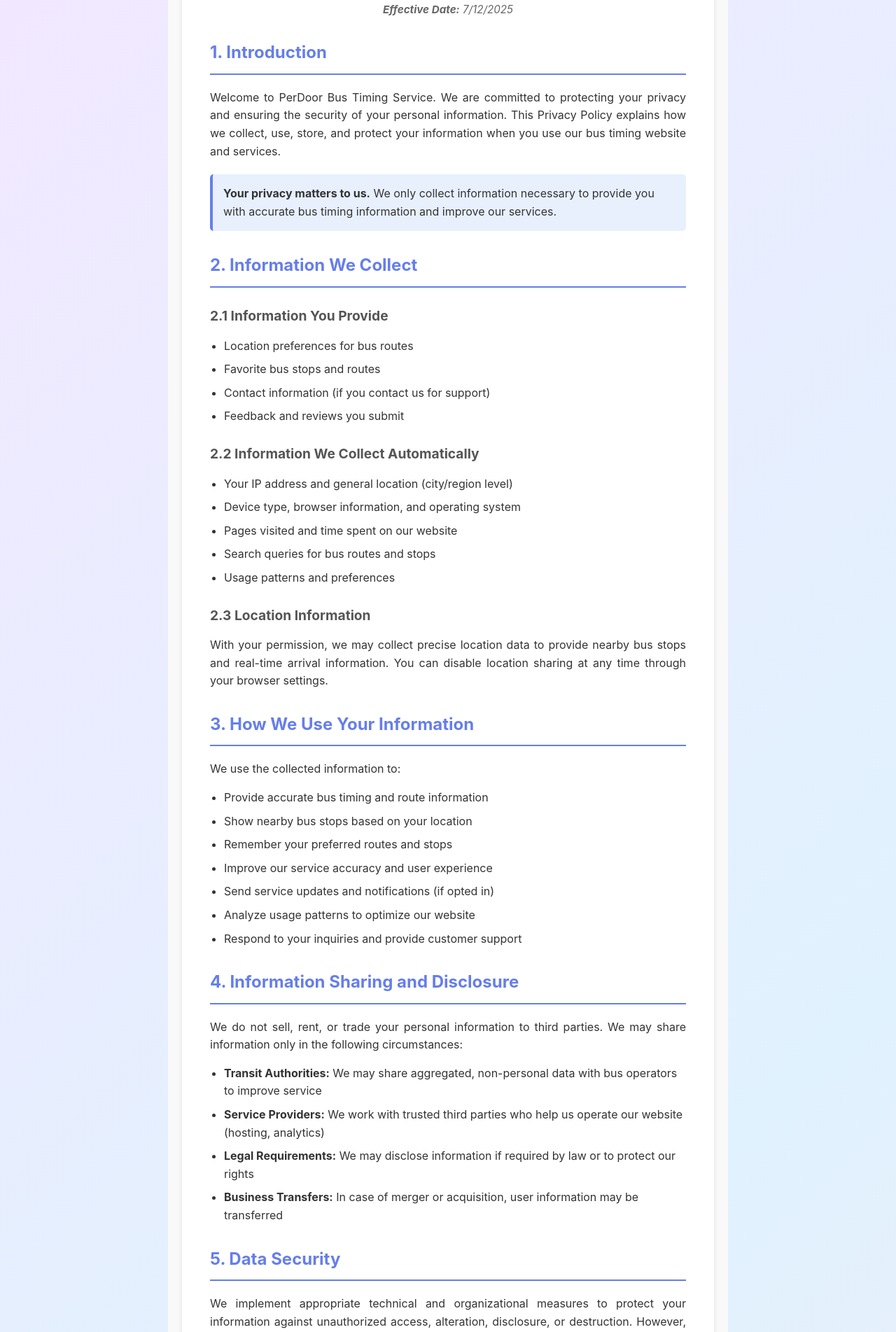
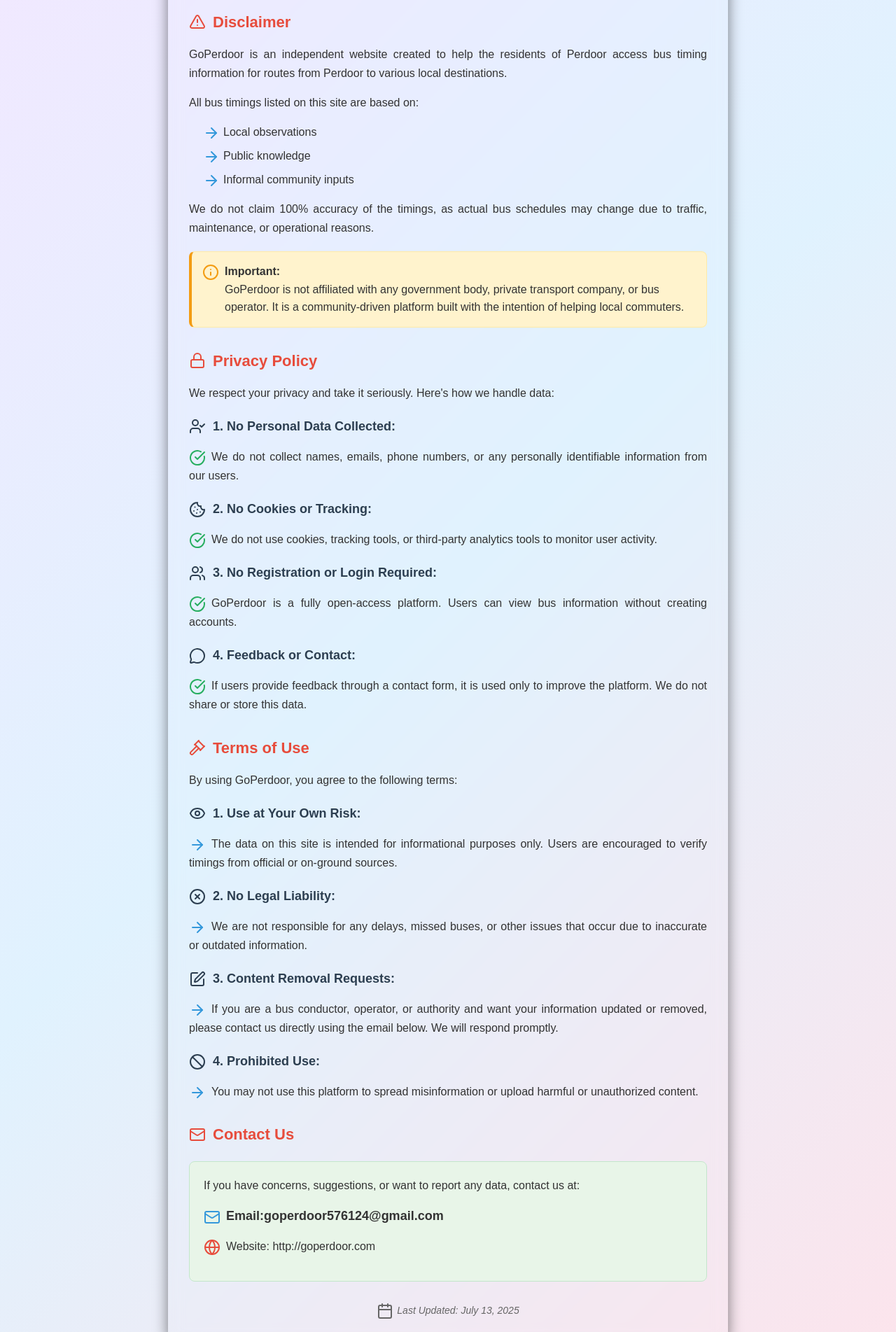
Before and after one commit to goperdoor/bus, a React (Create React App) app in the folder frontend/: page /PrivacyPolicy in a window 1280 px wide. Shown: the part 260-2163 px from the top of the page at 70% size. Built offline with nearby package versions, Linux system fonts and the light colour scheme.

Commit message:
Update PrivacyPolicy.js

```diff
--- a/frontend/src/Pages/PrivacyPolicy.js
+++ b/frontend/src/Pages/PrivacyPolicy.js
@@ -1,297 +1,281 @@
 import React from 'react';
+import { Shield, Lock, Gavel, Mail, Phone, Globe, AlertTriangle, Users, Eye, Cookie, UserCheck, MessageCircle, XCircle, Edit, Ban, Calendar, CheckCircle, ArrowRight, Info } from 'lucide-react';
 
-const PrivacyPolicy = () => {
+const LegalPage = () => {
+  const mainStyle = {
+    background: 'linear-gradient(135deg, rgb(243, 231, 255) 0%, rgb(224, 242, 254) 50%, rgb(252, 228, 236) 100%)',
+    minHeight: '100vh',
+    padding: window.innerWidth <= 768 ? '10px' : '20px',
+    fontFamily: 'Arial, sans-serif',
+    lineHeight: '1.6',
+    color: '#333'
+  };
+
+  const containerStyle = {
+    maxWidth: '800px',
+    margin: '0 auto',
+    marginTop: window.innerWidth <= 768 ? '100px' : '90px',
+
+    padding: window.innerWidth <= 768 ? '15px' : window.innerWidth <= 1024 ? '20px' : '30px',
+    borderRadius: window.innerWidth <= 768 ? '8px' : '12px',
+    boxShadow: '0 4px 20px rgba(0, 0, 0, 0.5)',
+    backdropFilter: 'blur(10px)'
+  };
+
+  const titleStyle = {
+    fontSize: window.innerWidth <= 768 ? '20px' : window.innerWidth <= 1024 ? '24px' : '28px',
+    fontWeight: 'bold',
+    textAlign: 'center',
+    marginBottom: window.innerWidth <= 768 ? '20px' : '30px',
+    color: '#2c3e50',
+    borderBottom: '10px solid rgb(122 89 255)',
+
+    paddingBottom: '15px',
+    display: 'flex',
+    flexDirection: window.innerWidth <= 768 ? 'column' : 'row',
+    alignItems: 'center',
+    justifyContent: 'center',
+    gap: window.innerWidth <= 768 ? '5px' : '10px',
+    flexWrap: 'wrap',
+
+  };
+
+  const sectionTitleStyle = {
+    fontSize: window.innerWidth <= 768 ? '18px' : window.innerWidth <= 1024 ? '20px' : '22px',
+    fontWeight: 'bolder',
+    marginTop: window.innerWidth <= 768 ? '20px' : '30px',
+    marginBottom: '15px',
+    color: '#e74c3c',
+    display: 'flex',
+    alignItems: 'center',
+    gap: '10px',
+    flexWrap: 'wrap'
+
+  };
+
+  const textStyle = {
+    fontSize: window.innerWidth <= 768 ? '14px' : '16px',
+    marginBottom: '15px',
+    textAlign: window.innerWidth <= 768 ? 'left' : 'justify',
+    lineHeight: '1.7'
+  };
+
+  const listStyle = {
+    marginLeft: window.innerWidth <= 768 ? '10px' : '20px',
+    marginBottom: '15px'
+  };
+
+  const listItemStyle = {
+    marginBottom: '8px',
+    display: 'flex',
+    alignItems: 'flex-start',
+    gap: '5px',
+    fontSize: window.innerWidth <= 768 ? '14px' : '16px'
+  };
+
+  const highlightBoxStyle = {
+    backgroundColor: '#fff3cd',
+    border: '1px solid #ffeaa7',
+    borderRadius: '8px',
+    padding: window.innerWidth <= 768 ? '10px' : '15px',
+    margin: window.innerWidth <= 768 ? '15px 0' : '20px 0',
+    borderLeft: '4px solid #f39c12',
+    display: 'flex',
+    alignItems: 'flex-start',
+    gap: '8px',
+    fontSize: window.innerWidth <= 768 ? '14px' : '16px'
+  };
+
+  const contactBoxStyle = {
+    backgroundColor: '#e8f5e8',
+    border: '1px solid #c3e6cb',
+    borderRadius: '8px',
+    padding: window.innerWidth <= 768 ? '15px' : '20px',
+    margin: window.innerWidth <= 768 ? '15px 0' : '20px 0',
+    textAlign: 'center'
+  };
+
+  const lastUpdatedStyle = {
+    textAlign: 'center',
+    fontSize: window.innerWidth <= 768 ? '12px' : '14px',
+    color: '#666',
+    marginTop: window.innerWidth <= 768 ? '20px' : '30px',
+    fontStyle: 'italic',
+    display: 'flex',
+    alignItems: 'center',
+    justifyContent: 'center',
+    gap: '5px'
+  };
+
+  const iconStyle = {
+    fontSize: window.innerWidth <= 768 ? '16px' : '20px',
+    flexShrink: 0
+  };
+
   return (
-    <div className="privacy-container">
-      <style jsx>{`
-        .privacy-container {
-          max-width: 800px;
-          margin: 0 auto;
-          padding: 20px;
-          font-family: -apple-system, BlinkMacSystemFont, 'Segoe UI', Roboto, sans-serif;
-          line-height: 1.6;
-          color: #333;
-          background-color: #f9f9f9;
-        }
+    <div style={mainStyle}>
+      <div style={containerStyle}>
+        <h1 style={titleStyle}>
+          <Shield style={{...iconStyle, marginRight: window.innerWidth <= 768 ? '5px' : '10px'}} />
+          <span style={{wordBreak: 'break-word'}}>GoPerdoor – Privacy Policy, Disclaimer & Terms of Use</span>
+        </h1>
 
-        .header {
-          text-align: center;
-          margin-bottom: 40px;
-          padding: 30px 0;
-          background: linear-gradient(135deg, #667eea 0%, #764ba2 100%);
-          color: white;
-          border-radius: 10px;
-        }
+        <section>
+          <h2 style={sectionTitleStyle}>
+            <AlertTriangle style={iconStyle} />
+            <span>Disclaimer</span>
+          </h2>
+          <p style={textStyle}>
+GoPerdoor is an independent website created to help the residents of Perdoor access bus timing information for routes from Perdoor to various local destinations.          </p>
+          <p style={textStyle}>
+            All bus timings listed on this site are based on:
+          </p>
+          <ul style={listStyle}>
+            <li style={listItemStyle}>
+              <ArrowRight style={{...iconStyle, color: '#3498db', marginTop: '2px'}} />
+              <span>Local observations</span>
+            </li>
+            <li style={listItemStyle}>
+              <ArrowRight style={{...iconStyle, color: '#3498db', marginTop: '2px'}} />
+              <span>Public knowledge</span>
+            </li>
+            <li style={listItemStyle}>
+              <ArrowRight style={{...iconStyle, color: '#3498db', marginTop: '2px'}} />
+              <span>Informal community inputs</span>
+            </li>
+          </ul>
+          <p style={textStyle}>
+            We do not claim 100% accuracy of the timings, as actual bus schedules may change due to traffic, maintenance, or operational reasons.
+          </p>
+          <div style={highlightBoxStyle}>
+            <Info style={{...iconStyle, color: '#f39c12', marginTop: '2px'}} />
+            <div>
+              <strong>Important:</strong><br />
+              GoPerdoor is not affiliated with any government body, private transport company, or bus operator. It is a community-driven platform built with the intention of helping local commuters.
+            </div>
+          </div>
+        </section>
 
-        .header h1 {
-          margin: 0;
-          font-size: 2.5em;
-          font-weight: 700;
-        }
+        <section>
+          <h2 style={sectionTitleStyle}>
+            <Lock style={iconStyle} />
+            <span>Privacy Policy</span>
+          </h2>
+          <p style={textStyle}>
+            We respect your privacy and take it seriously. Here's how we handle data:
+          </p>
 
-        .header p {
-          margin: 10px 0 0 0;
-          font-size: 1.1em;
-          opacity: 0.9;
-        }
+          <h3 style={{...sectionTitleStyle, fontSize: window.innerWidth <= 768 ? '16px' : '18px', marginTop: '20px', color: '#2c3e50'}}>
+            <UserCheck style={{...iconStyle, fontSize: window.innerWidth <= 768 ? '14px' : '16px'}} />
+            <span>1. No Personal Data Collected:</span>
+          </h3>
+          <p style={textStyle}>
+            <CheckCircle style={{...iconStyle, color: '#27ae60', marginRight: '8px',marginBottom:'-8px'}} />
+            We do not collect names, emails, phone numbers, or any personally identifiable information from our users.
+          </p>
 
-        .content {
-          background: white;
-          padding: 40px;
-          border-radius: 10px;
-          box-shadow: 0 4px 6px rgba(0, 0, 0, 0.1);
-        }
+          <h3 style={{...sectionTitleStyle, fontSize: window.innerWidth <= 768 ? '16px' : '18px', marginTop: '20px', color: '#2c3e50'}}>
+            <Cookie style={{...iconStyle, fontSize: window.innerWidth <= 768 ? '14px' : '16px'}} />
+            <span>2. No Cookies or Tracking:</span>
+          </h3>
+          <p style={textStyle}>
+            <CheckCircle style={{...iconStyle, color: '#27ae60', marginRight: '8px',marginBottom:'-8px'}} />
+            We do not use cookies, tracking tools, or third-party analytics tools to monitor user activity.
+          </p>
 
-        .section {
-          margin-bottom: 30px;
-        }
+          <h3 style={{...sectionTitleStyle, fontSize: window.innerWidth <= 768 ? '16px' : '18px', marginTop: '20px', color: '#2c3e50'}}>
+            <Users style={{...iconStyle, fontSize: window.innerWidth <= 768 ? '14px' : '16px'}} />
+            <span>3. No Registration or Login Required:</span>
+          </h3>
+          <p style={textStyle}>
+            <CheckCircle style={{...iconStyle, color: '#27ae60', marginRight: '8px',marginBottom:'-8px'}} />
+            GoPerdoor is a fully open-access platform. Users can view bus information without creating accounts.
+          </p>
 
-        .section h2 {
-          color: #667eea;
-          border-bottom: 2px solid #667eea;
-          padding-bottom: 10px;
-          margin-bottom: 20px;
-          font-size: 1.5em;
-        }
+          <h3 style={{...sectionTitleStyle, fontSize: window.innerWidth <= 768 ? '16px' : '18px', marginTop: '20px', color: '#2c3e50'}}>
+            <MessageCircle style={{...iconStyle, fontSize: window.innerWidth <= 768 ? '14px' : '16px'}} />
+            <span>4. Feedback or Contact:</span>
+          </h3>
+          <p style={textStyle}>
+            <CheckCircle style={{...iconStyle, color: '#27ae60', marginRight: '8px',marginBottom:'-8px'}} />
+            If users provide feedback through a contact form, it is used only to improve the platform. We do not share or store this data.
+          </p>
+        </section>
 
-        .section h3 {
-          color: #555;
-          margin-top: 25px;
-          margin-bottom: 15px;
-          font-size: 1.2em;
-        }
+        <section>
+          <h2 style={sectionTitleStyle}>
+            <Gavel style={iconStyle} />
+            <span>Terms of Use</span>
+          </h2>
+          <p style={textStyle}>
+            By using GoPerdoor, you agree to the following terms:
+          </p>
 
-        .section p {
-          margin-bottom: 15px;
-          text-align: justify;
-        }
+          <h3 style={{...sectionTitleStyle, fontSize: window.innerWidth <= 768 ? '16px' : '18px', marginTop: '20px', color: '#2c3e50'}}>
+            <Eye style={{...iconStyle, fontSize: window.innerWidth <= 768 ? '14px' : '16px'}} />
+            <span>1. Use at Your Own Risk:</span>
+          </h3>
+          <p style={textStyle}>
+            <ArrowRight style={{...iconStyle, color: '#3498db', marginRight: '8px',marginBottom:'-8px'}} />
+            The data on this site is intended for informational purposes only. Users are encouraged to verify timings from official or on-ground sources.
+          </p>
 
-        .section ul {
-          margin-left: 20px;
-          margin-bottom: 15px;
-        }
+          <h3 style={{...sectionTitleStyle, fontSize: window.innerWidth <= 768 ? '16px' : '18px', marginTop: '20px', color: '#2c3e50'}}>
+            <XCircle style={{...iconStyle, fontSize: window.innerWidth <= 768 ? '14px' : '16px'}} />
+            <span>2. No Legal Liability:</span>
+          </h3>
+          <p style={textStyle}>
+            <ArrowRight style={{...iconStyle, color: '#3498db', marginRight: '8px',marginBottom:'-8px'}} />
+            We are not responsible for any delays, missed buses, or other issues that occur due to inaccurate or outdated information.
+          </p>
 
-        .section li {
-          margin-bottom: 8px;
-        }
+          <h3 style={{...sectionTitleStyle, fontSize: window.innerWidth <= 768 ? '16px' : '18px', marginTop: '20px', color: '#2c3e50'}}>
+            <Edit style={{...iconStyle, fontSize: window.innerWidth <= 768 ? '14px' : '16px'}} />
+            <span>3. Content Removal Requests:</span>
+          </h3>
+          <p style={textStyle}>
+            <ArrowRight style={{...iconStyle, color: '#3498db', marginRight: '8px',marginBottom:'-8px'}} />
+            If you are a bus conductor, operator, or authority and want your information updated or removed, please contact us directly using the email below. We will respond promptly.
+          </p>
 
-        .highlight {
-          background-color: #e8f0fe;
-          padding: 15px;
-          border-left: 4px solid #667eea;
-          margin: 20px 0;
-          border-radius: 5px;
-        }
+          <h3 style={{...sectionTitleStyle, fontSize: window.innerWidth <= 768 ? '16px' : '18px', marginTop: '20px', color: '#2c3e50'}}>
+            <Ban style={{...iconStyle, fontSize: window.innerWidth <= 768 ? '14px' : '16px'}} />
+            <span>4. Prohibited Use:</span>
+          </h3>
+          <p style={textStyle}>
+            <ArrowRight style={{...iconStyle, color: '#3498db', marginRight: '8px',marginBottom:'-8px'}} />
+            You may not use this platform to spread misinformation or upload harmful or unauthorized content.
+          </p>
+        </section>
 
-        .contact-info {
-          background: #f8f9fa;
-          padding: 20px;
-          border-radius: 8px;
-          margin-top: 30px;
-        }
+        <section>
+          <h2 style={sectionTitleStyle}>
+            <Mail style={iconStyle} />
+            <span>Contact Us</span>
+          </h2>
+          <div style={contactBoxStyle}>
+            <p style={textStyle}>
+              If you have concerns, suggestions, or want to report any data, contact us at:
+            </p>
+            <p style={{...textStyle, fontSize: window.innerWidth <= 768 ? '16px' : '18px', fontWeight: 'bold'}}>
+              <Mail style={{...iconStyle, color: '#3498db', marginRight: '8px',marginBottom:'-8px'}} />
+              Email:goperdoor576124@gmail.com
+            </p>
 
-        .contact-info h3 {
-          color: #667eea;
-          margin-top: 0;
-        }
+            <p style={textStyle}>
+              <Globe style={{...iconStyle, color: '#e74c3c', marginRight: '8px',marginBottom:'-8px'}} />
+              Website: http://goperdoor.com
+            </p>
+          </div>
+        </section>
 
-        .effective-date {
-          font-style: italic;
-          color: #666;
-          text-align: center;
-          margin-bottom: 30px;
-          font-size: 0.95em;
-        }
-
-        .footer {
-          text-align: center;
-          margin-top: 40px;
-          padding: 20px;
-          background: #667eea;
-          color: white;
-          border-radius: 10px;
-        }
-
-        @media (max-width: 768px) {
-          .privacy-container {
-            padding: 10px;
-          }
-
-          .content {
-            padding: 20px;
-          }
-
-          .header h1 {
-            font-size: 2em;
-          }
-        }
-      `}</style>
-
-      <div className="header">
-        <h1>Privacy Policy</h1>
-        <p>PerDoor Bus Timing Service</p>
-      </div>
-
-      <div className="content">
-        <div className="effective-date">
-          <strong>Effective Date:</strong> {new Date().toLocaleDateString()}
+        <div style={lastUpdatedStyle}>
+          <Calendar style={iconStyle} />
+          <span>Last Updated: July 13, 2025</span>
         </div>
-
-        <div className="section">
-          <h2>1. Introduction</h2>
-          <p>
-            Welcome to PerDoor Bus Timing Service. We are committed to protecting your privacy and ensuring the security of your personal information. This Privacy Policy explains how we collect, use, store, and protect your information when you use our bus timing website and services.
-          </p>
-          <div className="highlight">
-            <strong>Your privacy matters to us.</strong> We only collect information necessary to provide you with accurate bus timing information and improve our services.
-          </div>
-        </div>
-
-        <div className="section">
-          <h2>2. Information We Collect</h2>
-
-          <h3>2.1 Information You Provide</h3>
-          <ul>
-            <li>Location preferences for bus routes</li>
-            <li>Favorite bus stops and routes</li>
-            <li>Contact information (if you contact us for support)</li>
-            <li>Feedback and reviews you submit</li>
-          </ul>
-
-          <h3>2.2 Information We Collect Automatically</h3>
-          <ul>
-            <li>Your IP address and general location (city/region level)</li>
-            <li>Device type, browser information, and operating system</li>
-            <li>Pages visited and time spent on our website</li>
-            <li>Search queries for bus routes and stops</li>
-            <li>Usage patterns and preferences</li>
-          </ul>
-
-          <h3>2.3 Location Information</h3>
-          <p>
-            With your permission, we may collect precise location data to provide nearby bus stops and real-time arrival information. You can disable location sharing at any time through your browser settings.
-          </p>
-        </div>
-
-        <div className="section">
-          <h2>3. How We Use Your Information</h2>
-          <p>We use the collected information to:</p>
-          <ul>
-            <li>Provide accurate bus timing and route information</li>
-            <li>Show nearby bus stops based on your location</li>
-            <li>Remember your preferred routes and stops</li>
-            <li>Improve our service accuracy and user experience</li>
-            <li>Send service updates and notifications (if opted in)</li>
-            <li>Analyze usage patterns to optimize our website</li>
-            <li>Respond to your inquiries and provide customer support</li>
-          </ul>
-        </div>
-
-        <div className="section">
-          <h2>4. Information Sharing and Disclosure</h2>
-          <p>We do not sell, rent, or trade your personal information to third parties. We may share information only in the following circumstances:</p>
-          <ul>
-            <li><strong>Transit Authorities:</strong> We may share aggregated, non-personal data with bus operators to improve service</li>
-            <li><strong>Service Providers:</strong> We work with trusted third parties who help us operate our website (hosting, analytics)</li>
-            <li><strong>Legal Requirements:</strong> We may disclose information if required by law or to protect our rights</li>
-            <li><strong>Business Transfers:</strong> In case of merger or acquisition, user information may be transferred</li>
-          </ul>
-        </div>
-
-        <div className="section">
-          <h2>5. Data Security</h2>
-          <p>
-            We implement appropriate technical and organizational measures to protect your information against unauthorized access, alteration, disclosure, or destruction. However, no method of transmission over the internet is 100% secure.
-          </p>
-          <ul>
-            <li>Data encryption in transit and at rest</li>
-            <li>Regular security audits and updates</li>
-            <li>Access controls and authentication</li>
-            <li>Secure data storage practices</li>
-          </ul>
-        </div>
-
-        <div className="section">
-          <h2>6. Your Rights and Choices</h2>
-          <p>You have the right to:</p>
-          <ul>
-            <li>Access the personal information we hold about you</li>
-            <li>Request correction of inaccurate information</li>
-            <li>Request deletion of your personal information</li>
-            <li>Object to processing of your information</li>
-            <li>Withdraw consent for location tracking</li>
-            <li>Export your data in a portable format</li>
-          </ul>
-          <div className="highlight">
-            <strong>Managing Your Preferences:</strong> You can update your preferences, clear saved routes, and manage location settings directly through our website interface.
-          </div>
-        </div>
-
-        <div className="section">
-          <h2>7. Cookies and Similar Technologies</h2>
-          <p>
-            We use cookies and similar technologies to enhance your experience, remember your preferences, and analyze website usage. You can control cookies through your browser settings.
-          </p>
-          <h3>Types of Cookies We Use:</h3>
-          <ul>
-            <li><strong>Essential Cookies:</strong> Required for basic website functionality</li>
-            <li><strong>Preference Cookies:</strong> Remember your settings and preferences</li>
-            <li><strong>Analytics Cookies:</strong> Help us understand how you use our website</li>
-          </ul>
-        </div>
-
-        <div className="section">
-          <h2>8. Third-Party Services</h2>
-          <p>
-            Our website may integrate with third-party services such as mapping providers, analytics tools, and transit data sources. These services have their own privacy policies, and we encourage you to review them.
-          </p>
-        </div>
-
-        <div className="section">
-          <h2>9. Data Retention</h2>
-          <p>
-            We retain your information for as long as necessary to provide our services and comply with legal obligations. Personal information is typically retained for:
-          </p>
-          <ul>
-            <li>User preferences: Until you delete them or close your account</li>
-            <li>Usage analytics: Aggregated data for up to 2 years</li>
-            <li>Support communications: Up to 3 years</li>
-          </ul>
-        </div>
-
-        <div className="section">
-          <h2>10. Children's Privacy</h2>
-          <p>
-            Our service is not intended for children under 13. We do not knowingly collect personal information from children under 13. If you believe we have collected information from a child under 13, please contact us immediately.
-          </p>
-        </div>
-
-        <div className="section">
-          <h2>11. Changes to This Privacy Policy</h2>
-          <p>
-            We may update this Privacy Policy from time to time. We will notify you of any material changes by posting the new Privacy Policy on this page and updating the effective date. We encourage you to review this Privacy Policy periodically.
-          </p>
-        </div>
-
-        <div className="contact-info">
-          <h3>12. Contact Us</h3>
-          <p>
-            If you have any questions about this Privacy Policy or our privacy practices, please contact us at:
-          </p>
-          <p>
-            <strong>Email:</strong> privacy@perdoorbus.com<br/>
-            <strong>Phone:</strong> +1-800-BUS-TIME<br/>
-            <strong>Address:</strong> 123 Transit Avenue, City, State 12345
-          </p>
-        </div>
-      </div>
-
-      <div className="footer">
-        <p>© 2024 PerDoor Bus Timing Service. All rights reserved.</p>
-        <p>Committed to protecting your privacy while keeping you on time.</p>
       </div>
     </div>
   );
 };
 
-export default PrivacyPolicy;
+export default LegalPage;
```
